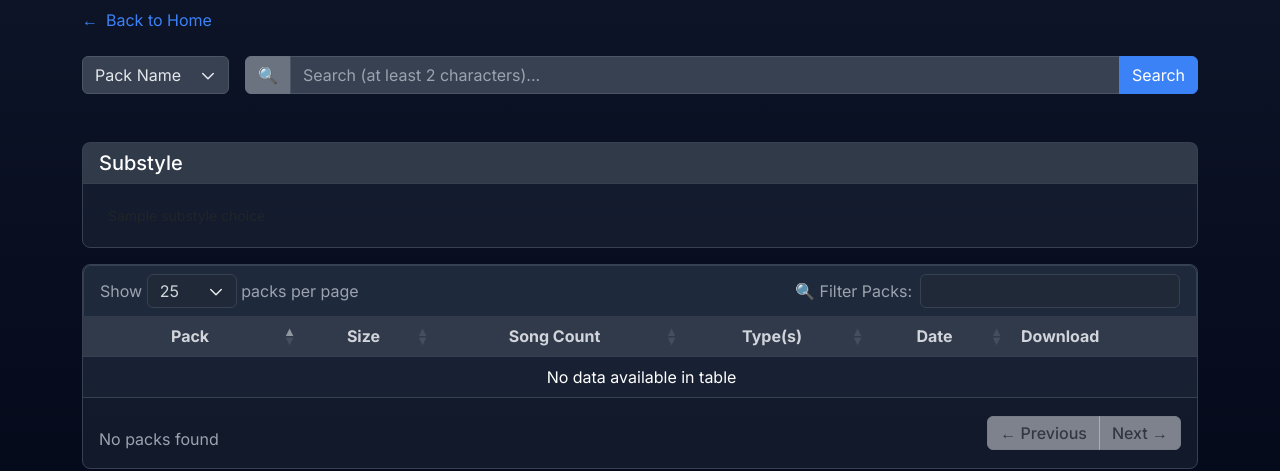
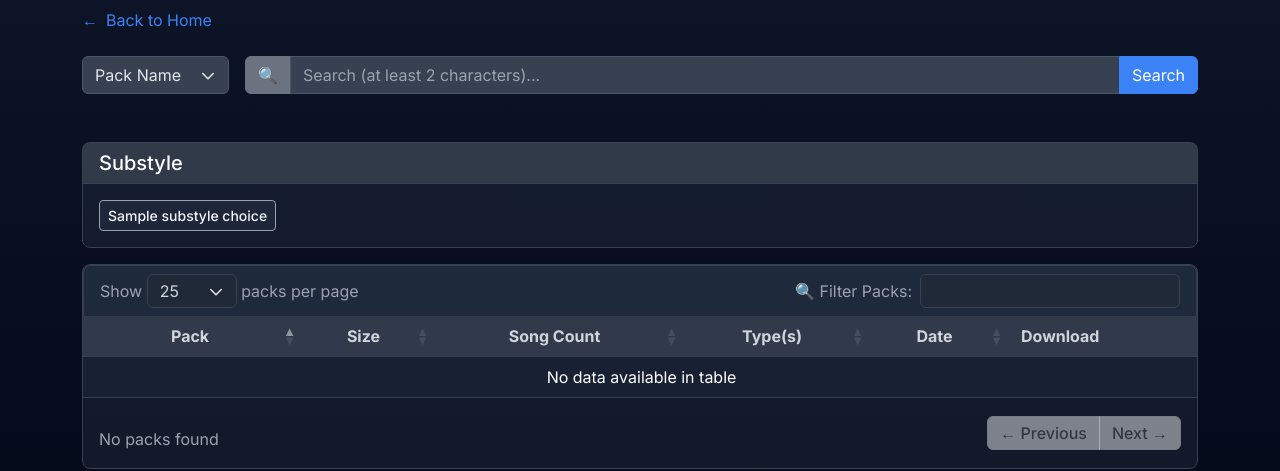
Before and after one commit to concubidated/simfile-pack-search, a Django app: template web/templates/pack_list.html in a window 1280 px wide. Shown: the part 143-614 px from the top of the page. Run offline with Django 5.2, Linux system fonts and the light colour scheme; the template is opened without the code that fills it: most values are stand-ins (such as "Sample title", 1, 10 or a date in 2020); data that the repository does not hold is empty; some libraries are stand-ins or nearby versions.

Commit message:
css fixes

```diff
--- a/web/static/css/custom.css
+++ b/web/static/css/custom.css
@@ -80,6 +80,31 @@ th.no-sort.sorting_desc::after {
 
 th.sorting_disabled::after {
   display: none !important;
+}
+
+/* Pack list — Substyle toggles: override Bootstrap + base.css .btn { color: #212529 } on dark cards */
+#substyleFilterButtons button.btn.substyle-filter-btn.pack-meta-filter {
+  color: #f1f5f9 !important;
+  border: 1px solid #94a3b8 !important;
+  background-color: rgba(30, 41, 59, 0.9) !important;
+  font-weight: 500;
+  --bs-btn-color: #f1f5f9;
+  --bs-btn-bg: rgba(30, 41, 59, 0.9);
+  --bs-btn-border-color: #94a3b8;
+}
+#substyleFilterButtons button.btn.substyle-filter-btn.pack-meta-filter:hover {
+  color: #ffffff !important;
+  border-color: #cbd5e1 !important;
+  background-color: rgba(51, 65, 85, 0.95) !important;
+}
+#substyleFilterButtons button.btn.substyle-filter-btn.pack-meta-filter:focus-visible {
+  box-shadow: 0 0 0 0.2rem rgba(148, 163, 184, 0.45) !important;
+}
+#substyleFilterButtons button.btn.substyle-filter-btn.pack-meta-filter.active {
+  color: #0f172a !important;
+  background-color: #f1f5f9 !important;
+  border-color: #f1f5f9 !important;
+  font-weight: 600;
 }
 
 .dt-footer-new {
```
